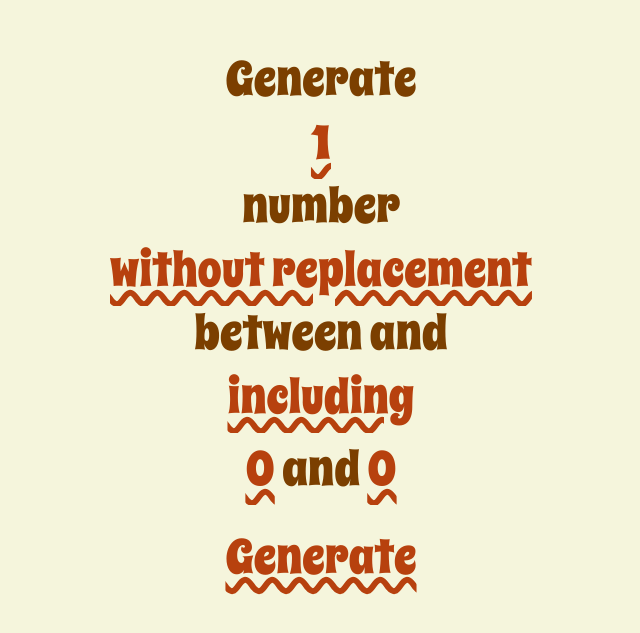
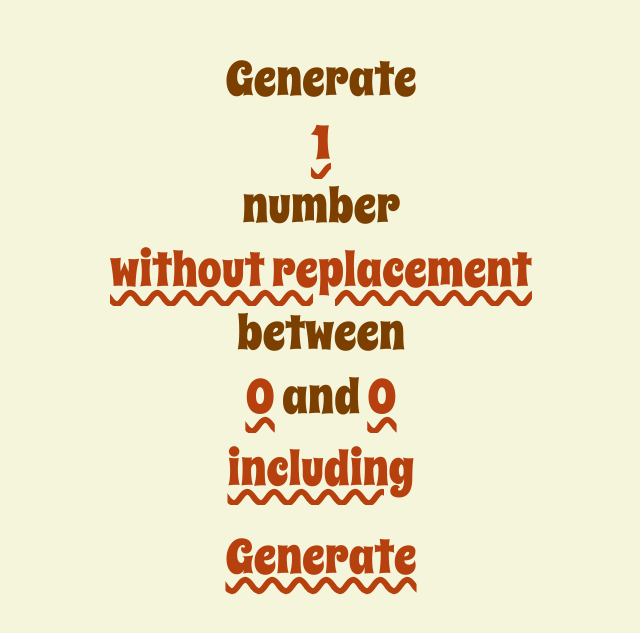
Before and after one commit to Mouzone/rng, a SvelteKit app: page / in a window 1280 px wide. Shown: the part 105-738 px from the top of the page, without its empty margins (319-959 px from the left). Built offline with nearby package versions, Linux system fonts and the light colour scheme.

Commit message:
Fix grammar of the statement

```diff
--- a/src/routes/+page.svelte
+++ b/src/routes/+page.svelte
@@ -111,13 +111,8 @@
 				<option value="without replacement">without replacement</option>
 			</select>
 			<br />
-			between and
-			<br />
 
-			<select bind:value={incl}>
-				<option value="including">including</option>
-				<option value="not including">not including</option>
-			</select>
+			between
 			<br />
 
 			<input
@@ -133,6 +128,12 @@
 				bind:value={maxInput}
 				oninput={(e) => (maxInput = handleInput(e))}
 			/>
+			<br />
+
+			<select bind:value={incl}>
+				<option value="including">including</option>
+				<option value="not including">not including</option>
+			</select>
 		</p>
 
 		<button
```
